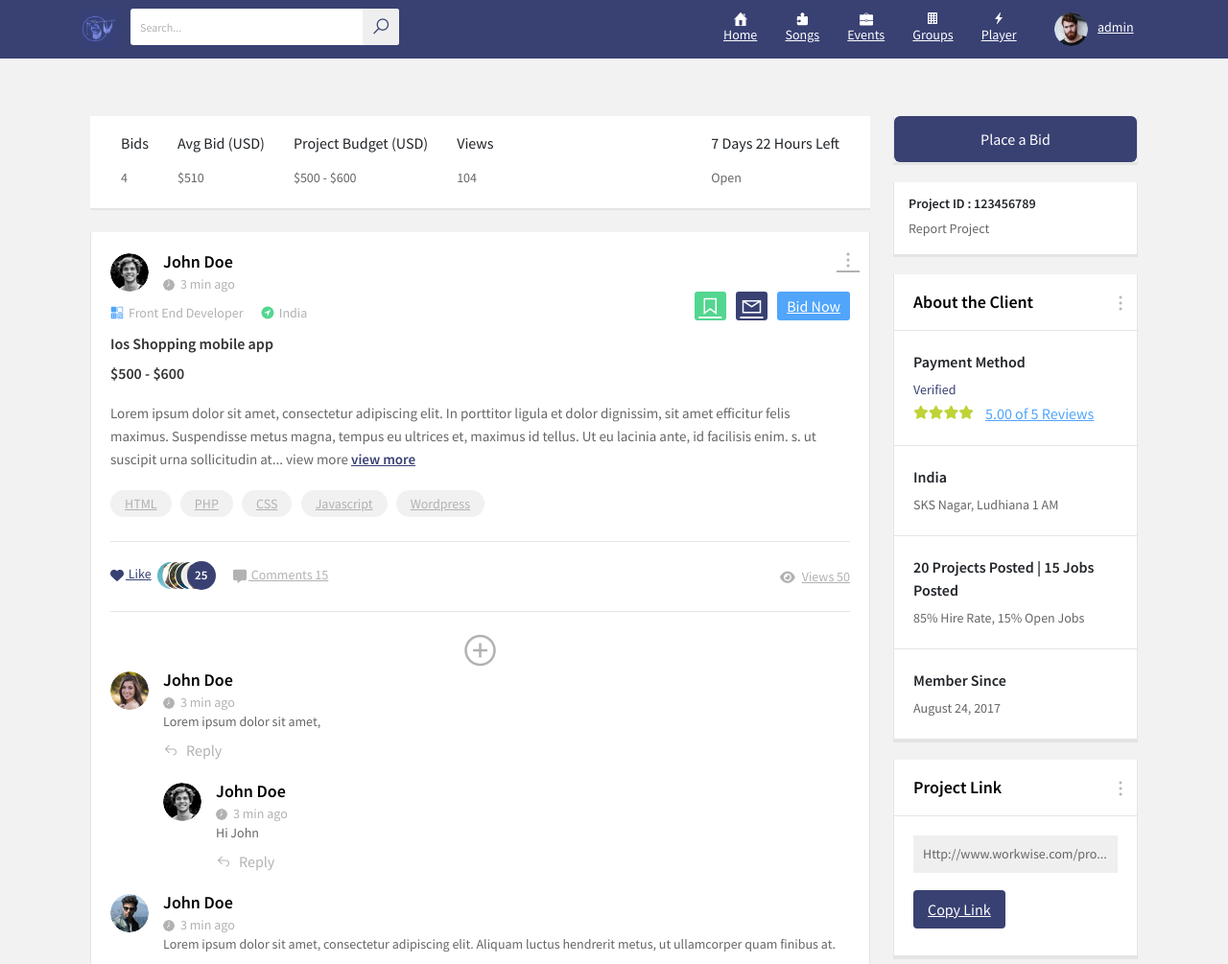
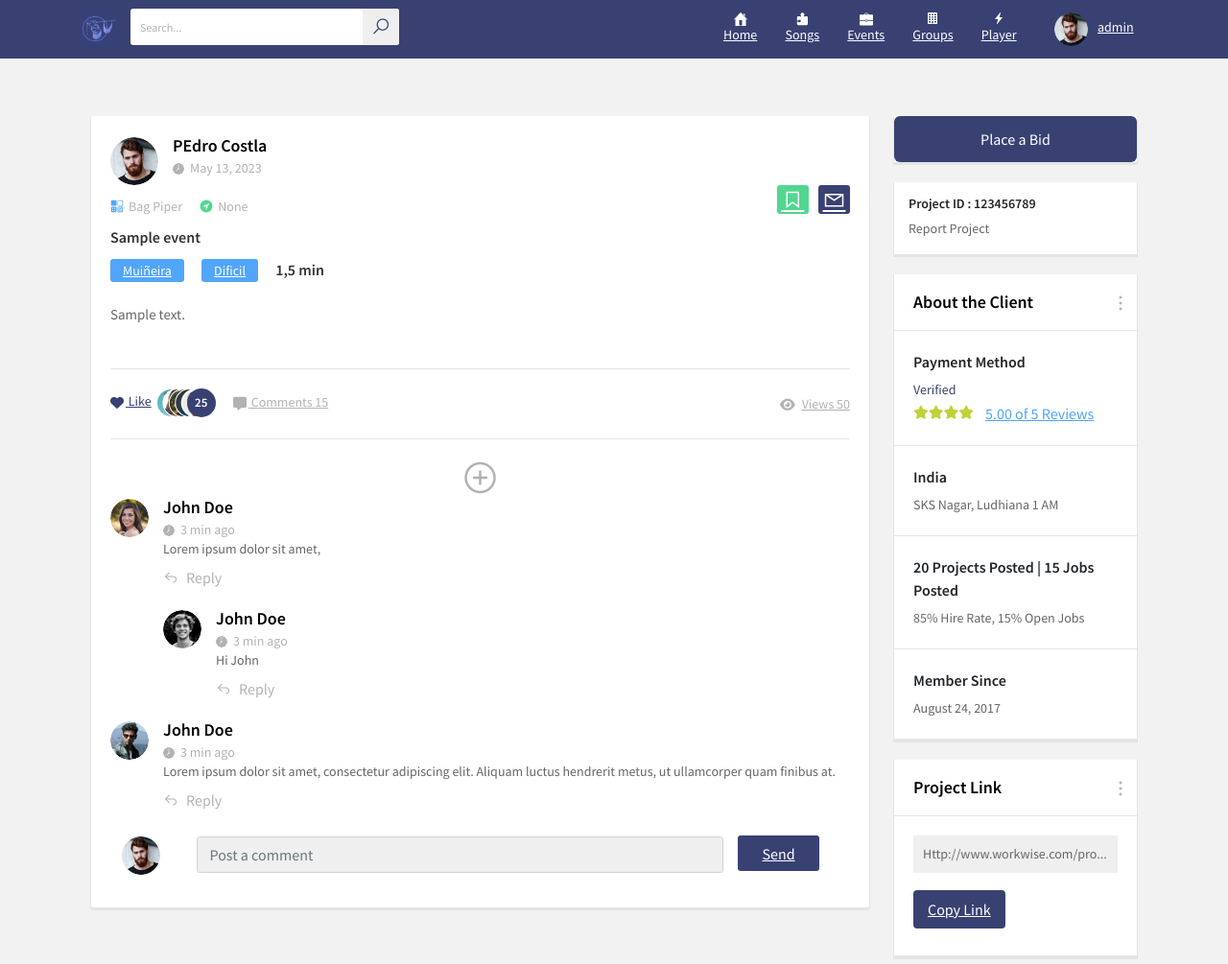
Before and after one commit to Kr4is/social-bagpiper, a Django app: template social_bagpiper/apps/social/templates/event.html in a window 1280 px wide. Shown: the top 1005 px of the page at 96% size. Run offline with Django 4.2, Linux system fonts and the light colour scheme; the template is opened without the code that fills it: values that come from a table or form of the project are taken from there, others are empty; a user stored in the database is signed in; data comes from the database, SQL or seed files in the repository; tables that the repository leaves empty hold one stand-in row (values such as "Sample post"); some libraries are stand-ins or nearby versions.

Commit message:
update song and event templates

```diff
--- a/social_bagpiper/apps/social/templates/event.html
+++ b/social_bagpiper/apps/social/templates/event.html
@@ -14,51 +14,18 @@ SmartPiper Home
             <div class="main-section-data">
                 <div class="row">
                     <div class="col-xl-9 col-lg-9 col-md-12">
-                        <div class="bids-detail">
-                            <div class="row">
-                                <div class="col-12">
-                                    <ul>
-                                        <li>
-                                            <h3>Bids</h3>
-                                            <br>
-                                            <p>4</p>
-                                        </li>
-                                        <li>
-                                            <h3>Avg Bid (USD)</h3>
-                                            <br>
-                                            <p>$510</p>
-                                        </li>
-                                        <li>
-                                            <h3>Project Budget (USD)</h3>
-                                            <br>
-                                            <p>$500 - $600</p>
-                                        </li>
-                                        <li>
-                                            <h3>Views</h3>
-                                            <br>
-                                            <p>104</p>
-                                        </li>
-                                    </ul>
-                                    <div class="bids-time">
-                                        <h3>7 Days 22 Hours Left</h3>
-                                        <br>
-                                        <p>Open</p>
-                                    </div>
-                                </div>
-                            </div>
-                        </div>
                         <div class="main-ws-sec">
                             <div class="posts-section">
                                 <div class="post-bar">
                                     <div class="post_topbar">
                                         <div class="usy-dt">
-                                            <img src="{%static 'songs_files/bg-img2.png' %}" alt="">
+                                            <img style="max-height:50px;max-width:50px;height:auto;width:auto;" src="{{ event.uploader.profile_photo.url }}" alt="">
                                             <div class="usy-name">
-                                                <h3>John Doe</h3>
-                                                <span><img src="{%static 'songs_files/clock.png' %}" alt="">3 min ago</span>
+                                                <h3>{{ song.uploader.first_name }} {{ song.uploader.last_name }}</h3>
+                                                <span><img src="{%static 'songs_files/clock.png' %}" alt="">{{ song.upload_date }}</span>
                                             </div>
                                         </div>
-                                        <div class="ed-opts">
+                                        <!-- <div class="ed-opts">
                                             <a href="#" title="" class="ed-opts-open"><i
                                                     class="la la-ellipsis-v"></i></a>
                                             <ul class="ed-options">
@@ -68,37 +35,38 @@ SmartPiper Home
                                                 <li><a href="#" title="">Close</a></li>
                                                 <li><a href="#" title="">Hide</a></li>
                                             </ul>
-                                        </div>
+                                        </div> -->
                                     </div>
                                     <div class="epi-sec">
                                         <ul class="descp">
-                                            <li><img src="{%static 'songs_files/icon8.png' %}" alt=""><span>Front End Developer</span>
+                                            <li><img src="{%static 'songs_files/icon8.png' %}" alt=""><span>Bag Piper</span>
                                             </li>
-                                            <li><img src="{%static 'songs_files/icon9.png' %}" alt=""><span>India</span></li>
+                                            <li><img src="{%static 'songs_files/icon9.png' %}" alt=""><span>{{ event.uploader.country }}</span></li>
                                         </ul>
                                         <ul class="bk-links">
                                             <li><a href="#" title=""><i class="la la-bookmark"></i></a></li>
                                             <li><a href="#" title=""><i class="la la-envelope"></i></a></li>
-                                            <li><a href="#" title="" class="bid_now">Bid Now</a></li>
+                                            <!-- <li><a href="#" title="" class="bid_now">Bid Now</a></li> -->
                                         </ul>
                                     </div>
                                     <div class="job_descp accountnone">
-                                        <h3>Ios Shopping mobile app</h3>
+                                        <h3>{{ event.name }}</h3>
                                         <ul class="job-dt">
-                                            <li><span>$500 - $600</span></li>
+                                            <li><a href="#" title="">Muiñeira</a></li>
+                                            <li><a href="#" title="">Dificil</a></li>
+                                            <li><span>1,5 min</span></li>
                                         </ul>
-                                        <p>Lorem ipsum dolor sit amet, consectetur adipiscing elit. In porttitor
-                                            ligula et dolor dignissim, sit amet efficitur felis maximus.
-                                            Suspendisse metus magna, tempus eu ultrices et, maximus id tellus. Ut eu
-                                            lacinia ante, id facilisis enim. s. ut suscipit urna sollicitudin at...
-                                            view more <a href="#" title="">view more</a></p>
-                                        <ul class="skill-tags">
+                                        <p>{{ event.description }}
+                                            <br>
+                                            <br>
+                                        </p>
+                                        <!-- <ul class="skill-tags">
                                             <li><a href="#" title="">HTML</a></li>
                                             <li><a href="#" title="">PHP</a></li>
                                             <li><a href="#" title="">CSS</a></li>
                                             <li><a href="#" title="">Javascript</a></li>
                                             <li><a href="#" title="">Wordpress</a></li>
-                                        </ul>
+                                        </ul> -->
                                     </div>
                                     <div class="job-status-bar btm-line">
                                         <ul class="like-com">
```
Also changed, not shown: social_bagpiper/apps/social/templates/song.html (+19 -21 lines).
